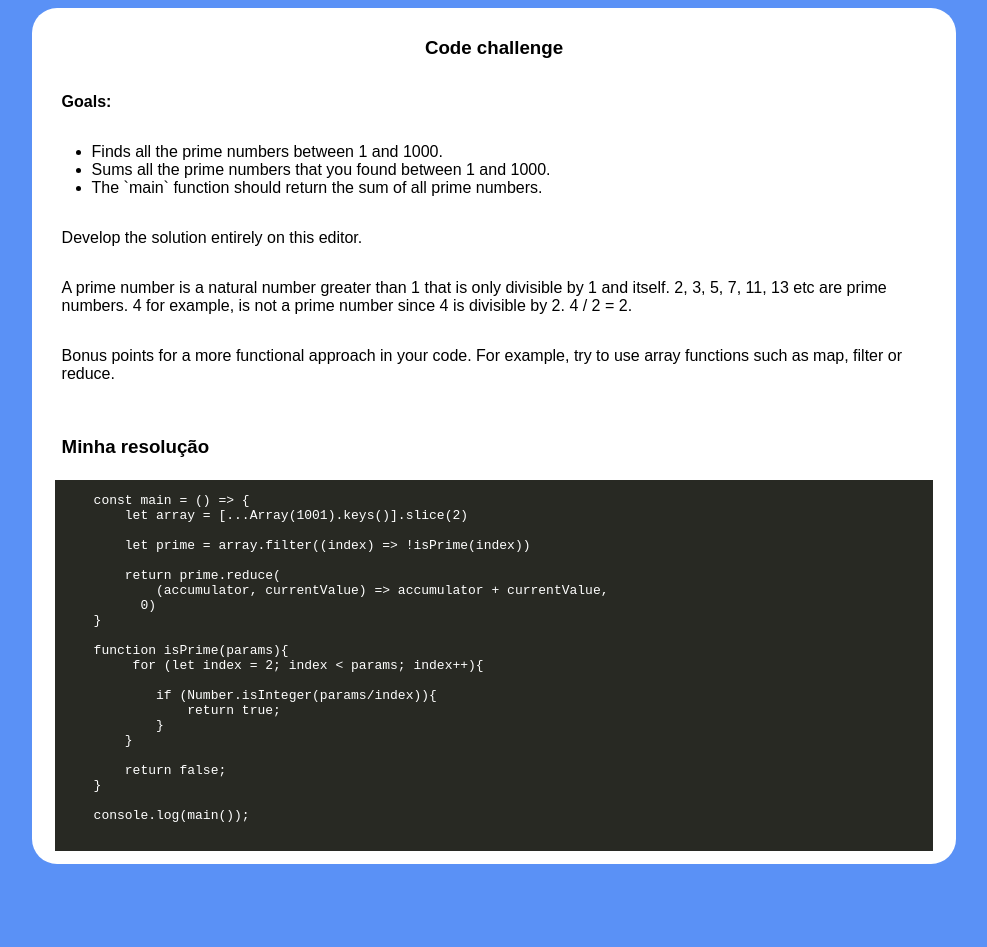
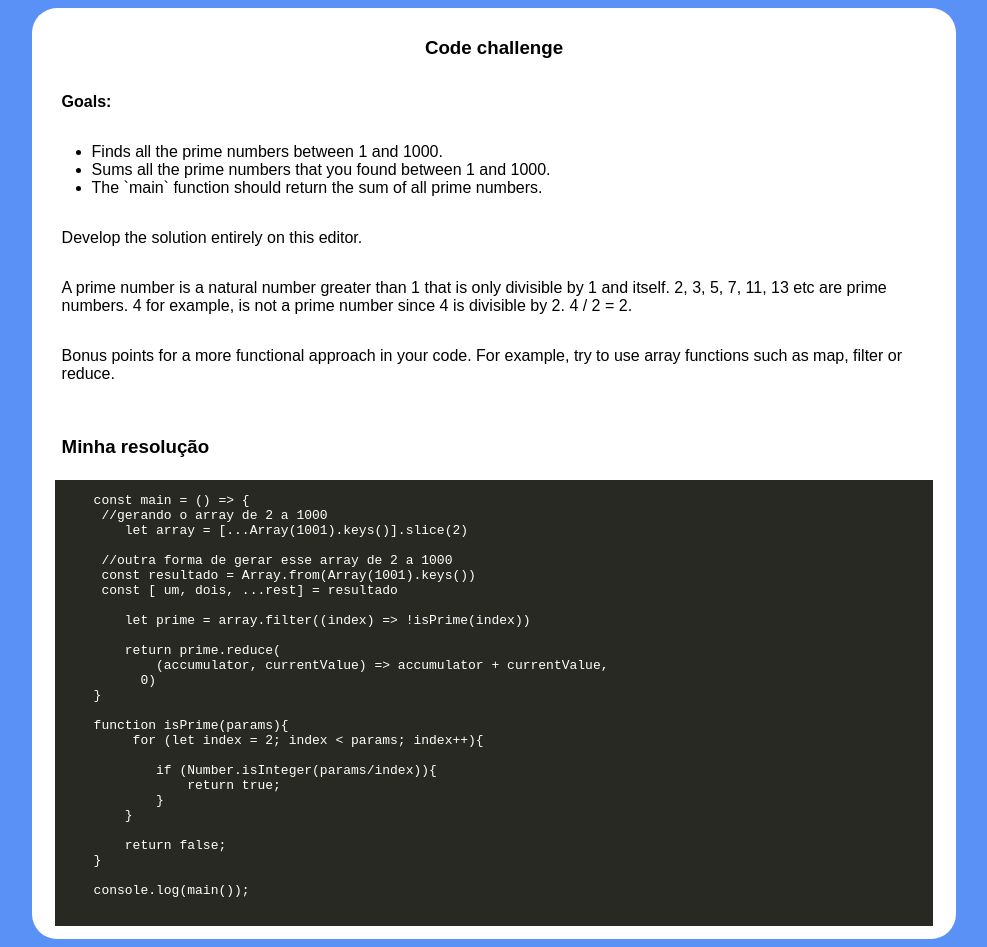
Before and after one commit to luizarodrigues399/numerosPrimosJavascript, a plain HTML site: page index.html in a window 1280 px wide. Shown: the whole page, without its empty margins (146-1133 px from the left). Before the commit the page ends 872 px from the top, so only its background shows below. Drawn offline with Linux system fonts and the light colour scheme.

Commit message:
inserindo mais uma forma de fazer o array de 2 a 1000

```diff
--- a/index.html
+++ b/index.html
@@ -33,7 +33,12 @@
 			<div class="code">
 				<pre>
 					const main = () => {
+						//gerando o array de 2 a 1000
 					    let array = [...Array(1001).keys()].slice(2)
+
+						//outra forma de gerar esse array de 2 a 1000
+						const resultado = Array.from(Array(1001).keys())
+						const [ um, dois, ...rest] = resultado
 
 					    let prime = array.filter((index) => !isPrime(index))
 
```
